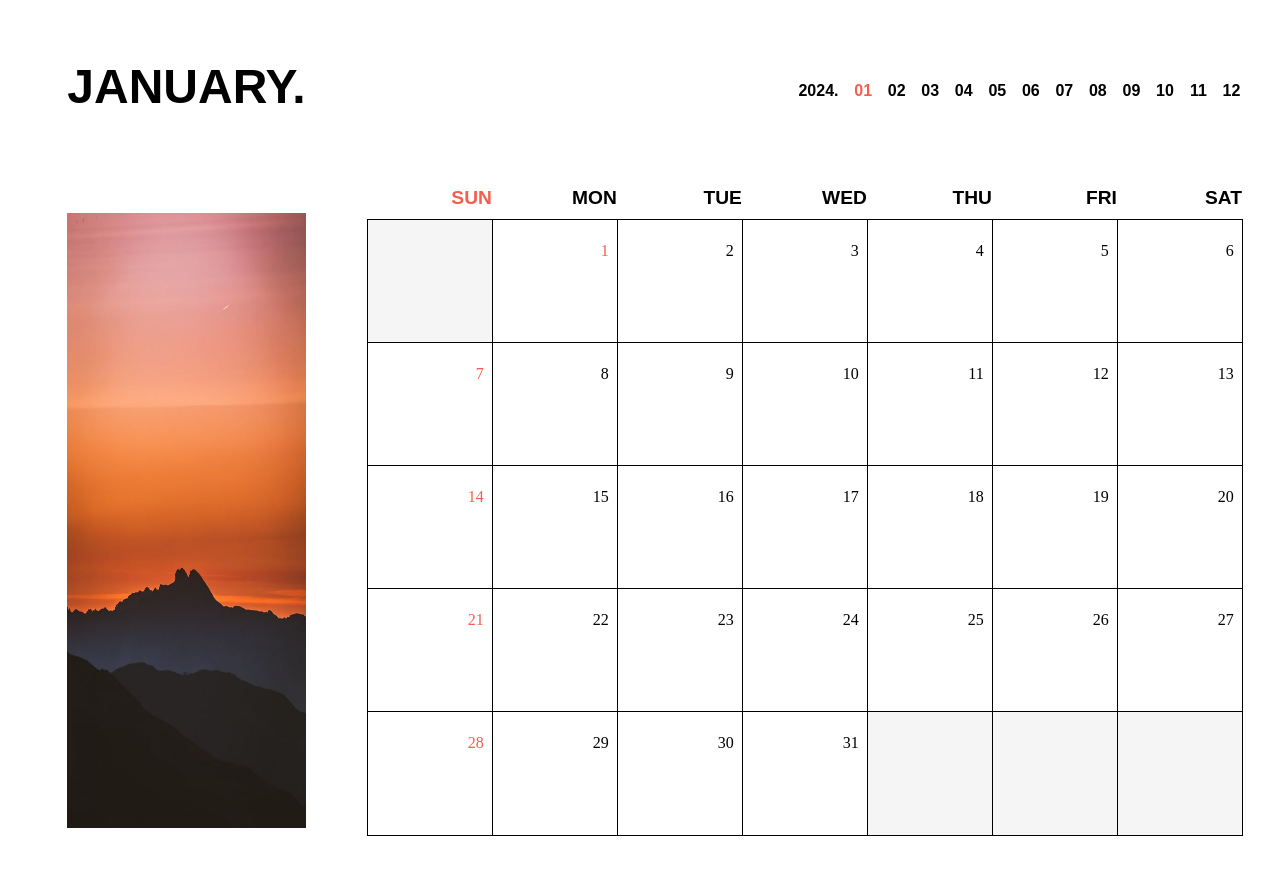
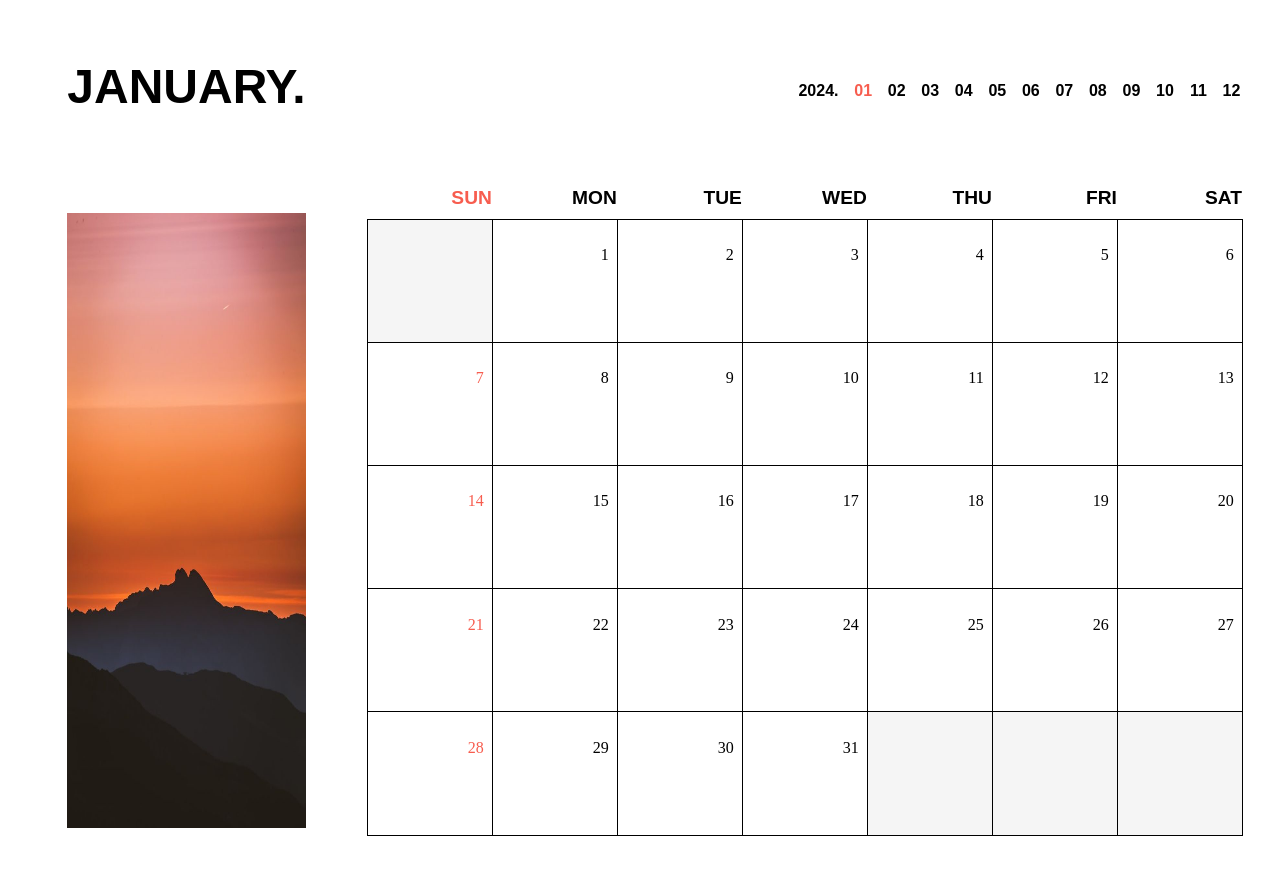
Before and after one commit to 0unk0/SESAC_HW, a plain HTML site: page HW2_calendar/HW2_01.html in a window 1280 px wide. Drawn offline with Linux system fonts and the light colour scheme.

Commit message:
CSS 수정 - 날짜 위치

```diff
--- a/CSS/HW2_calendar.css
+++ b/CSS/HW2_calendar.css
@@ -59,7 +59,7 @@ body{
 
 #calendar td{
     border: 1px solid black;
-    padding-bottom: 7%;
+    padding-bottom: 6%;
     padding-right: 1%;
 }
 
--- a/HW2_calendar/HW2_01.html
+++ b/HW2_calendar/HW2_01.html
@@ -51,7 +51,7 @@
                         <tbody >
                         <tr>
                             <td class="empty"></td>
-                            <td id="red">1</td>
+                            <td>1</td>
                             <td>2</td>
                             <td>3</td>
                             <td>4</td>
```
